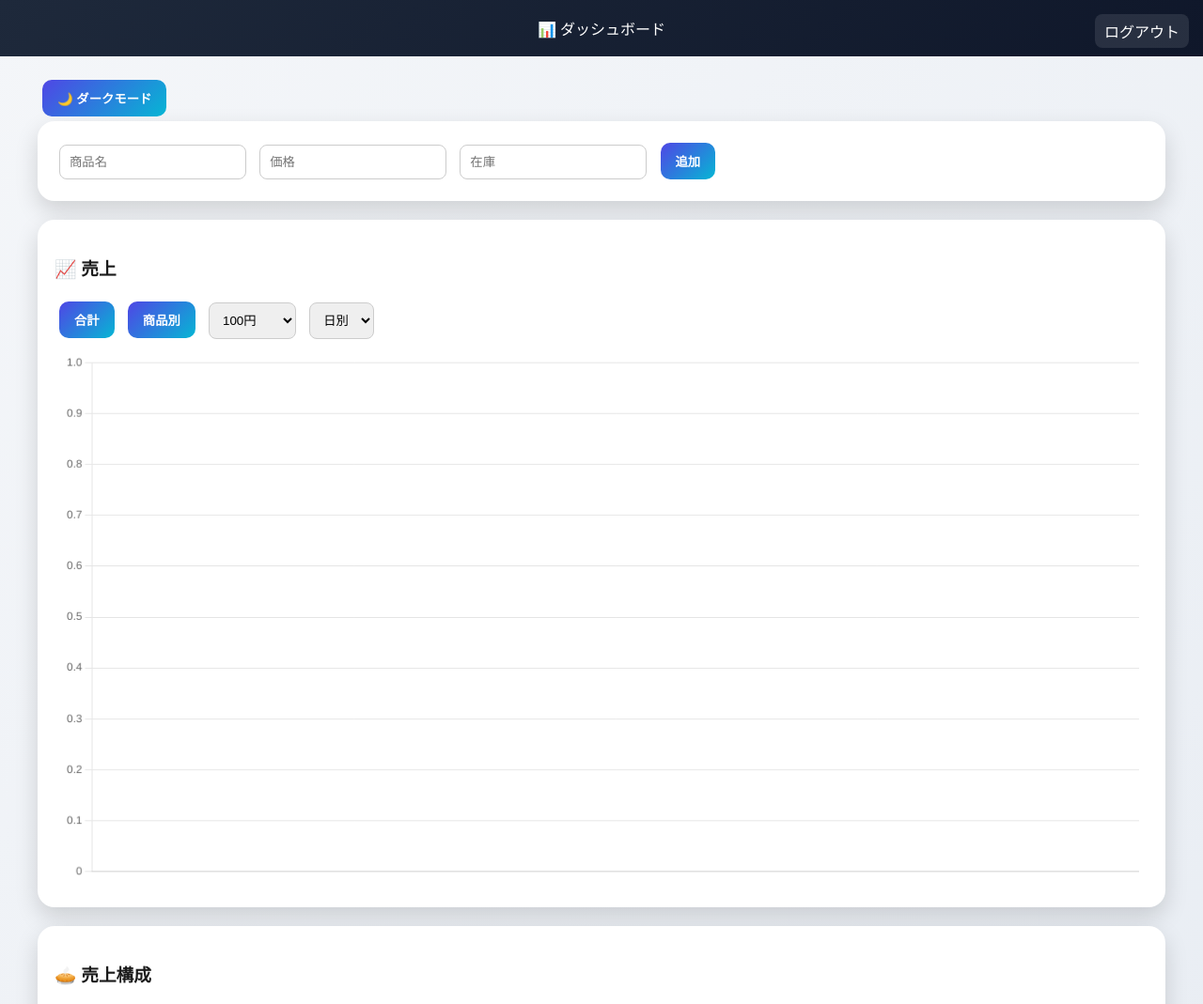
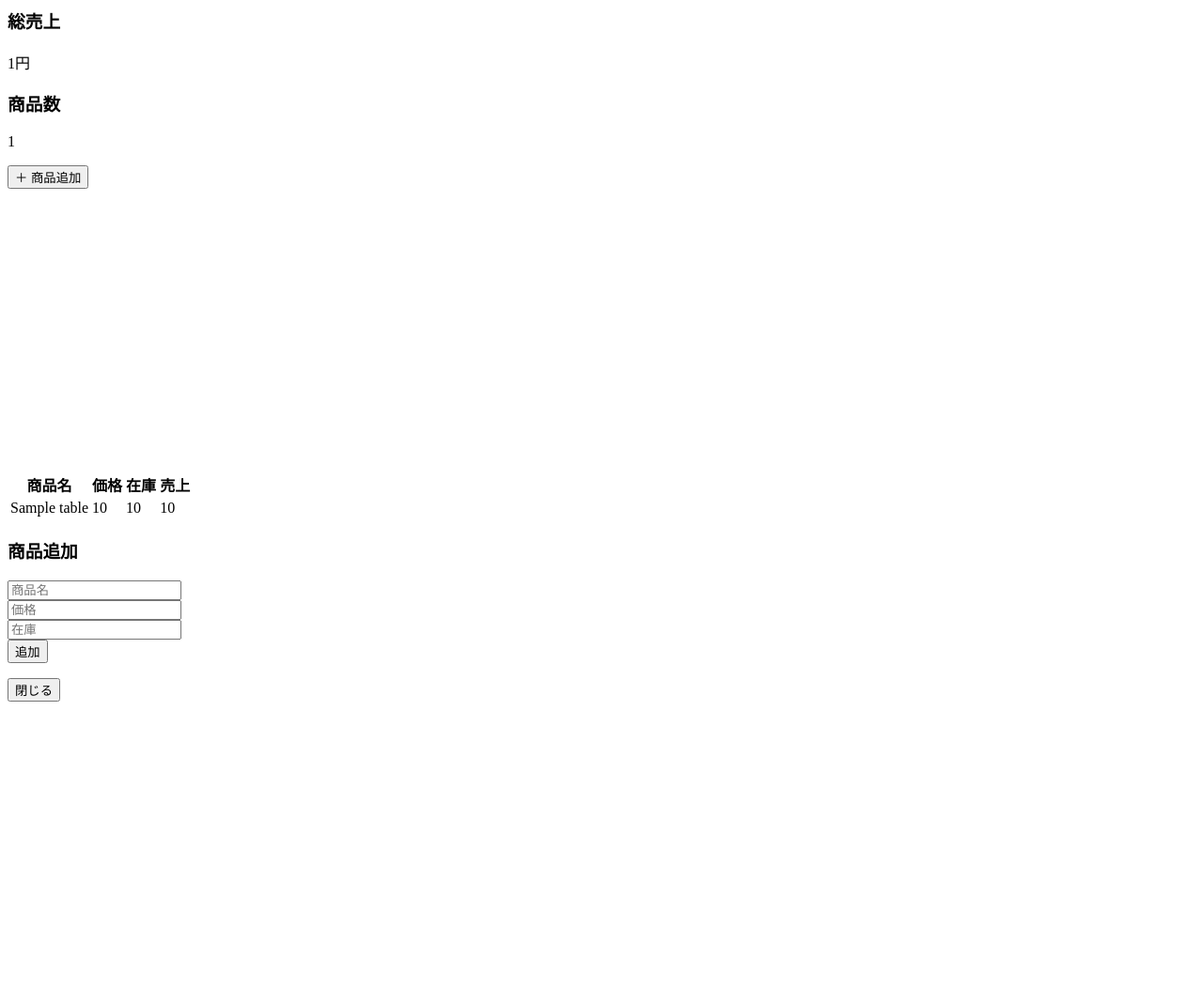
Before and after one commit to kousarada0908-eng/-, a Flask app: template templates/index.html in a window 1280 px wide. Shown: the top 1069 px of the page at 94% size. After the commit the page ends 747 px from the top, so only its background shows below. Run offline with Flask 3, Linux system fonts and the light colour scheme; the template is opened without the code that fills it: most values are stand-ins (such as "Sample title", 1, 10 or a date in 2020); a map, chart or similar area stays blank.

Commit message:
final dashboard

```diff
--- a/templates/index.html
+++ b/templates/index.html
@@ -1,74 +1,35 @@
-<!DOCTYPE html>
 <html lang="ja">
-<head>
-<meta charset="UTF-8">
-<meta name="viewport" content="width=device-width, initial-scale=1.0">
 
-<title>ダッシュボード</title>
+<!-- メイン -->
+<div class="main">
 
-<script src="https://cdn.jsdelivr.net/npm/chart.js"></script>
-
-<link rel="stylesheet" href="{{ url_for('static', filename='style.css') }}">
-
-</head>
-
-<body>
-
-<div class="header">
-📊 ダッシュボード
-<a href="/logout" class="logout">ログアウト</a>
+<!-- KPI -->
+<div class="kpi">
+    <div class="kpi-card">
+        <h3>総売上</h3>
+        <p>{{ total_sum }}円</p>
+    </div>
+    <div class="kpi-card">
+        <h3>商品数</h3>
+        <p>{{ table_data|length }}</p>
+    </div>
 </div>
 
-<div class="container">
+<!-- 追加ボタン -->
+<button onclick="openModal()">＋ 商品追加</button>
 
-<button onclick="toggleDark()">🌙 ダークモード</button>
-
-<div class="card">
-<form action="/add" method="POST">
-<input name="name" placeholder="商品名">
-<input name="price" placeholder="価格">
-<input name="stock" placeholder="在庫">
-<button>追加</button>
-</form>
+<!-- グラフ -->
+<div class="grid">
+    <div class="card"><canvas id="lineChart"></canvas></div>
+    <div class="card"><canvas id="pieChart"></canvas></div>
 </div>
 
+<!-- テーブル -->
 <div class="card">
-<h3>📈 売上</h3>
-
-<button onclick="showTotal()">合計</button>
-<button onclick="showProduct()">商品別</button>
-
-<select id="unitSelect">
-<option value="100">100円</option>
-<option value="1000">1000円</option>
-<option value="10000">10000円</option>
-</select>
-
-<select id="modeSelect" onchange="changeMode()">
-<option value="day">日別</option>
-<option value="week">週別</option>
-<option value="month">月別</option>
-</select>
-
-<canvas id="lineChart"></canvas>
-</div>
-
-<div class="card">
-<h3>🥧 売上構成</h3>
-<canvas id="pieChart"></canvas>
-</div>
-
-<div class="card">
-<h3>商品一覧</h3>
-
-<button onclick="sortTable('total')">売上順</button>
-<button onclick="sortTable('stock')">在庫順</button>
-
-<table id="productTable">
-<tr><th>商品名</th><th>単価</th><th>在庫</th><th>売上</th></tr>
-
+<table>
+<tr><th>商品名</th><th>価格</th><th>在庫</th><th>売上</th></tr>
 {% for p in table_data %}
-<tr class="data-row">
+<tr>
 <td>{{ p.name }}</td>
 <td>{{ p.price }}</td>
 <td>{{ p.stock }}</td>
@@ -78,15 +39,21 @@
 </table>
 </div>
 
-<div class="card">
-<h3>🏆 ランキング</h3>
-<ol>
-{% for r in ranking %}
-<li>{{ r.name }} - {{ r.total }}円</li>
-{% endfor %}
-</ol>
+</div>
 </div>
 
+<!-- モーダル -->
+<div class="modal" id="modal">
+<div class="modal-content">
+<h3>商品追加</h3>
+<form action="/add" method="POST">
+<input name="name" placeholder="商品名"><br>
+<input name="price" placeholder="価格"><br>
+<input name="stock" placeholder="在庫"><br>
+<button>追加</button>
+</form>
+<button onclick="closeModal()">閉じる</button>
+</div>
 </div>
 
 <script>
@@ -95,70 +62,30 @@ const dailySales = {{ daily_sales | tojson }};
 const pieLabels = {{ pie_labels | tojson }};
 const pieData = {{ pie_data | tojson }};
 
-let chart;
-
-// ダークモード
-function toggleDark(){
-    document.body.classList.toggle("dark");
-}
-
-// ===== 折れ線グラフ（改良版） =====
-function createChart(){
-    if(chart) chart.destroy();
-
-    chart = new Chart(lineChart, {
+new Chart(lineChart, {
     type: "line",
     data: {
         labels: dates,
         datasets: [{
-                label: "売上",
             data: dailySales,
             borderColor: "#4f46e5",
             backgroundColor: "rgba(79,70,229,0.2)",
             fill: true,
-                tension: 0.4,
-                borderWidth: 3,
-                pointRadius: 3
+            tension: 0.4
         }]
-        },
-        options: {
-            responsive: true,
-            animation: {
-                duration: 1500
-            },
-            plugins: {
-                legend: {
-                    display: false
-                }
-            },
-            scales: {
-                x: {
-                    grid: { display: false }
-                },
-                y: {
-                    grid: { color: "rgba(0,0,0,0.1)" }
-                }
-            }
     }
 });
-}
 
-createChart();
-
-// 円グラフ
 new Chart(pieChart,{
     type:"pie",
-    data:{labels:pieLabels,datasets:[{data:pieData}]},
-    options:{animation:{duration:1500}}
+    data:{labels:pieLabels,datasets:[{data:pieData}]}
 });
 
-// 並び替え
-function sortTable(type){
-    const rows=[...document.querySelectorAll(".data-row")];
-    const i = type==="stock"?2:3;
-
-    rows.sort((a,b)=>b.children[i].innerText - a.children[i].innerText);
-    rows.forEach(r=>productTable.appendChild(r));
+function openModal(){
+    modal.style.display = "flex";
+}
+function closeModal(){
+    modal.style.display = "none";
 }
 </script>
 
```
Lines whose indentation alone changed are shown as unchanged.
